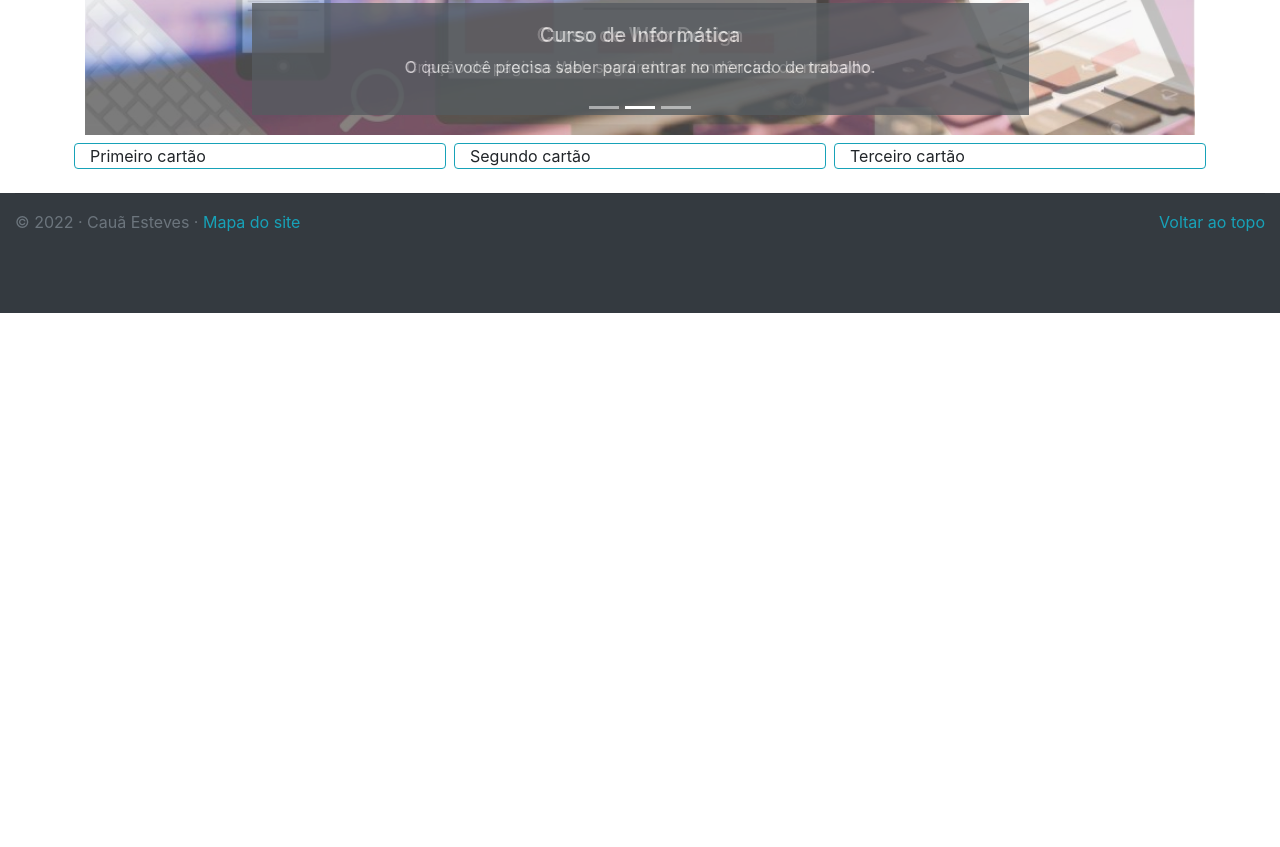
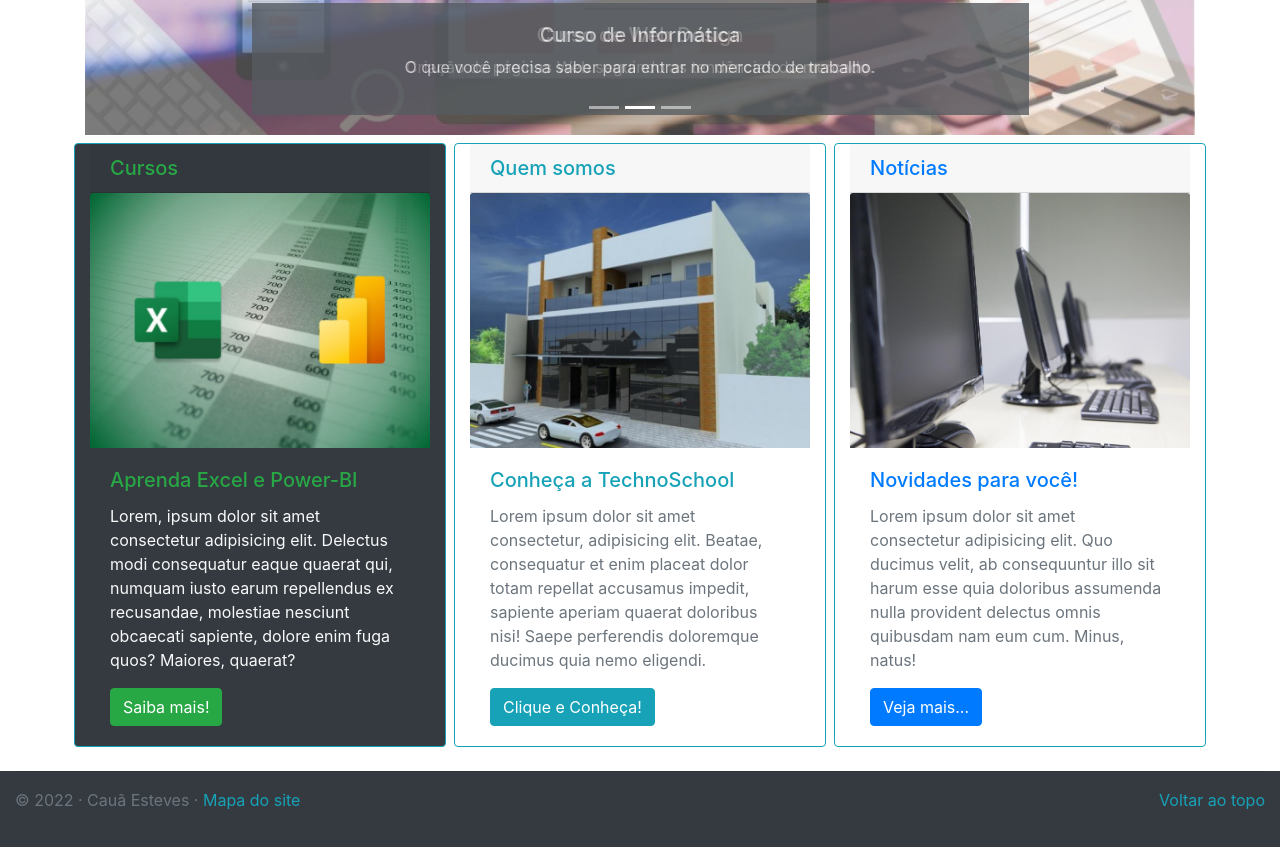
Before and after one commit to nuncamexa/technoschool, a plain HTML site: page index.html in a window 1280 px wide. Shown: the part 365-1212 px from the top of the page. Before the commit the page ends 800 px from the top, so only its background shows below. Drawn offline with nearby package versions, Linux system fonts and the light colour scheme.

Commit message:
Página Inicial

```diff
--- a/index.html
+++ b/index.html
@@ -1,17 +1,20 @@
 <!DOCTYPE html>
 <html lang="pt-br">
+
 <head>
     <meta charset="UTF-8">
     <meta http-equiv="X-UA-Compatible" content="IE=edge">
     <meta name="viewport" content="width=device-width, initial-scale=1.0">
     <title>TechnoSchool</title>
-    <link rel="stylesheet" href="https://stackpath.bootstrapcdn.com/bootstrap/4.1.3/css/bootstrap.min.css" integrity="sha384-MCw98/SFnGE8fJT3GXwEOngsV7Zt27NXFoaoApmYm81iuXoPkFOJwJ8ERdknLPMO" crossorigin="anonymous">
+    <link rel="stylesheet" href="https://stackpath.bootstrapcdn.com/bootstrap/4.1.3/css/bootstrap.min.css"
+        integrity="sha384-MCw98/SFnGE8fJT3GXwEOngsV7Zt27NXFoaoApmYm81iuXoPkFOJwJ8ERdknLPMO" crossorigin="anonymous">
 </head>
+
 <body>
     <nav class="navbar navbar-expand-md navbar-dark bg-info">
         <a href="index.html" class="navbar-brand">TechnoSchool</a>
-        <button class="navbar-toggler" type="button" data-toggle="collapse"
-         data-target="#navbarNavDropdown" aria-controls="conteudoNavbarSuportado" aria-expanded="false" aria-label="Alterna navegação">
+        <button class="navbar-toggler" type="button" data-toggle="collapse" data-target="#navbarNavDropdown"
+            aria-controls="conteudoNavbarSuportado" aria-expanded="false" aria-label="Alterna navegação">
             <span class="navbar-toggler-icon"></span></button>
         <div class="collapse navbar-collapse" id="navbarNavDropdown">
             <ul class="navbar-nav">
@@ -19,7 +22,8 @@
                     <a href="index.html" class="nav-link">Página Inicial</a>
                 </li>
                 <li class="nav-item dropdown">
-                    <a href="#" class="nav-link dropdown-toggle" id="navbarDropdownMenuLink" role="button" data-toggle="dropdown" aria-haspopup="true" aria-expanded="false">Cursos</a>
+                    <a href="#" class="nav-link dropdown-toggle" id="navbarDropdownMenuLink" role="button"
+                        data-toggle="dropdown" aria-haspopup="true" aria-expanded="false">Cursos</a>
                     <div class="dropdown-menu" aria-labelledby="navbarDropdownMenuLink">
                         <a href="cursos.html" class="dropdown-item">Todos</a>
                         <a href="informatica.html" class="dropdown-item">Informática Básica</a>
@@ -29,7 +33,8 @@
                     </div>
                 </li>
                 <li class="nav-item dropdown">
-                    <a href="#" class="nav-link dropdown-toggle" id="navbarDropdownMenuLink" role="button" data-toggle="dropdown" aria-haspopup="true" aria-expanded="false">Unidades</a>
+                    <a href="#" class="nav-link dropdown-toggle" id="navbarDropdownMenuLink" role="button"
+                        data-toggle="dropdown" aria-haspopup="true" aria-expanded="false">Unidades</a>
                     <div class="dropdown-menu" aria-labelledby="navbarDropdownMenuLink">
                         <a href="guara.html" class="dropdown-item">Guaratinguetá</a>
                         <a href="pinda.html" class="dropdown-item">Pindamonhangaba</a>
@@ -89,14 +94,38 @@
         </div>
         <!-- Fim do Carrossel -->
         <div class="card-deck">
-            <div class="col-md card border-info my-2 mx-1">
-                Primeiro cartão
+            <div class="col-md card border-info bg-dark my-2 mx-1">
+                <h5 class="card-header text-success">Cursos</h5>
+                <img src="imagens/excelpower.jpg" alt="Excel e Power-BI" class="card-img-top">
+                <div class="card-body">
+                    <h5 class="card-title text-success">Aprenda Excel e Power-BI</h5>
+                    <p class="card-text text-light">Lorem, ipsum dolor sit amet consectetur adipisicing elit. Delectus
+                        modi consequatur eaque quaerat qui, numquam iusto earum repellendus ex recusandae, molestiae
+                        nesciunt obcaecati sapiente, dolore enim fuga quos? Maiores, quaerat?</p>
+                    <a href="dados.html" class="btn btn-success">Saiba mais!</a>
+                </div>
             </div>
             <div class="col-md card border-info my-2 mx-1">
-                Segundo cartão
+                <h5 class="card-header text-info">Quem somos</h5>
+                <img src="imagens/conheca.jpg" alt="TechnoSchool" class="card-img-top">
+                <div class="card-body">
+                    <h5 class="card-title text-info">Conheça a TechnoSchool</h5>
+                    <p class="card-text text-secondary">Lorem ipsum dolor sit amet consectetur, adipisicing elit. Beatae,
+                        consequatur et enim placeat dolor totam repellat accusamus impedit, sapiente aperiam quaerat
+                        doloribus nisi! Saepe perferendis doloremque ducimus quia nemo eligendi.</p>
+                    <a href="quemsomos.html" class="btn btn-info">Clique e Conheça!</a>
+                </div>
             </div>
             <div class="col-md card border-info my-2 mx-1">
-                Terceiro cartão
+                <h5 class="card-header text-primary">Notícias</h5>
+                <img src="imagens/novidade.jpg" alt="Notícia" class="card-img-top">
+                <div class="card-body">
+                    <h5 class="card-title text-primary">Novidades para você!</h5>
+                    <p class="card-text text-secondary">Lorem ipsum dolor sit amet consectetur adipisicing elit. Quo ducimus
+                        velit, ab consequuntur illo sit harum esse quia doloribus assumenda nulla provident delectus
+                        omnis quibusdam nam eum cum. Minus, natus!</p>
+                    <a href="noticias.html" class="btn btn-primary">Veja mais...</a>
+                </div>
             </div>
         </div>
     </main>
@@ -112,8 +141,15 @@
     </footer>
 
     <!-- Arquivos Javascript do Bootstrap -->
-    <script src="https://code.jquery.com/jquery-3.3.1.slim.min.js" integrity="sha384-q8i/X+965DzO0rT7abK41JStQIAqVgRVzpbzo5smXKp4YfRvH+8abtTE1Pi6jizo" crossorigin="anonymous"></script>
-<script src="https://cdnjs.cloudflare.com/ajax/libs/popper.js/1.14.3/umd/popper.min.js" integrity="sha384-ZMP7rVo3mIykV+2+9J3UJ46jBk0WLaUAdn689aCwoqbBJiSnjAK/l8WvCWPIPm49" crossorigin="anonymous"></script>
-<script src="https://stackpath.bootstrapcdn.com/bootstrap/4.1.3/js/bootstrap.min.js" integrity="sha384-ChfqqxuZUCnJSK3+MXmPNIyE6ZbWh2IMqE241rYiqJxyMiZ6OW/JmZQ5stwEULTy" crossorigin="anonymous"></script>
+    <script src="https://code.jquery.com/jquery-3.3.1.slim.min.js"
+        integrity="sha384-q8i/X+965DzO0rT7abK41JStQIAqVgRVzpbzo5smXKp4YfRvH+8abtTE1Pi6jizo"
+        crossorigin="anonymous"></script>
+    <script src="https://cdnjs.cloudflare.com/ajax/libs/popper.js/1.14.3/umd/popper.min.js"
+        integrity="sha384-ZMP7rVo3mIykV+2+9J3UJ46jBk0WLaUAdn689aCwoqbBJiSnjAK/l8WvCWPIPm49"
+        crossorigin="anonymous"></script>
+    <script src="https://stackpath.bootstrapcdn.com/bootstrap/4.1.3/js/bootstrap.min.js"
+        integrity="sha384-ChfqqxuZUCnJSK3+MXmPNIyE6ZbWh2IMqE241rYiqJxyMiZ6OW/JmZQ5stwEULTy"
+        crossorigin="anonymous"></script>
 </body>
+
 </html>
```
Also changed, not shown: 1 other file.
